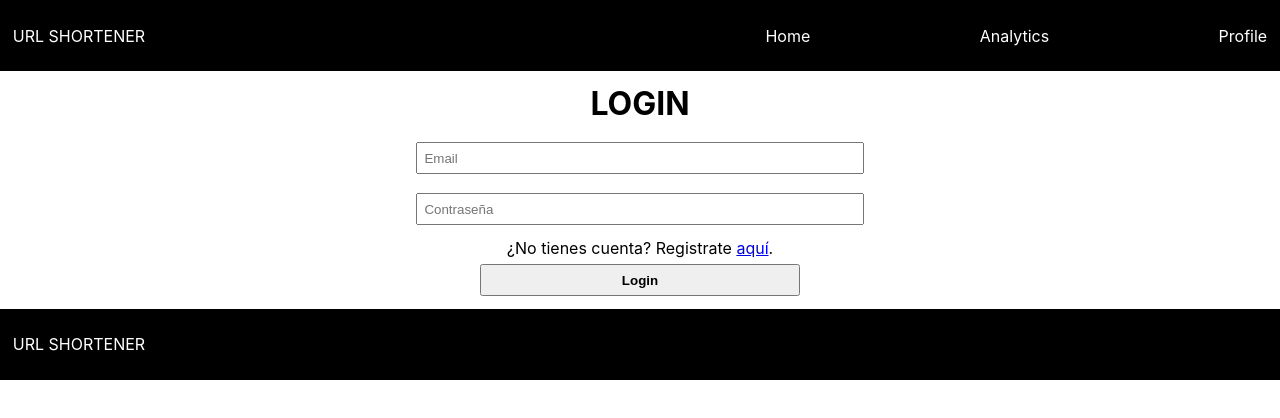
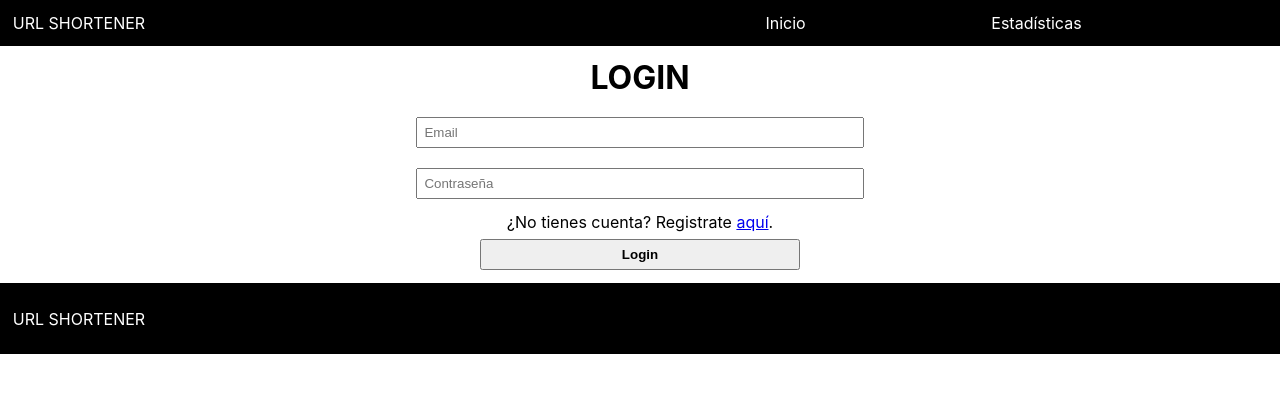
Before and after one commit to FabioChP/PFC_Fabio_Chamorro, a React (Create React App) app in the folder frontend/url-shortener/: page /login in a window 1280 px wide. Shown: the top 418 px of the page. Built offline with nearby package versions, Linux system fonts and the light colour scheme.

Commit message:
Modificada la vista devolver usuario y acomodado el login

```diff
--- a/frontend/url-shortener/src/sites/login/login.js
+++ b/frontend/url-shortener/src/sites/login/login.js
@@ -2,8 +2,11 @@ import { Link } from "react-router-dom";
 import "./login.css"
 import { useState } from "react";
 import axios from "axios";
+import { useNavigate } from "react-router-dom";
 
 function Login() {
+
+    const navigate = useNavigate();
     const [email, setEmail] = useState("");
     const [password, setPassword] = useState("");
 
@@ -23,7 +26,9 @@ function Login() {
             axios.post("http://localhost:8000/iniciar_sesion/", {"email":email, "password":password})
             .then(response => {
                 sessionStorage.setItem("AUTH_TOKEN", response.data.token)
+                sessionStorage.setItem("UNAME", response.data.uname)
                 console.log("Sesión iniciada")
+                navigate("/")
             })
             .catch(error => {
                 console.error("Error al iniciar sesion:", error);
--- a/frontend/url-shortener/src/sites/main/main.css
+++ b/frontend/url-shortener/src/sites/main/main.css
@@ -9,7 +9,7 @@
 header {
     display: flex;
     background-color: black;
-    padding: 2% 1%;
+    padding: 1% 1%;
     justify-content: space-between;
     margin-bottom: 1%;
 }
@@ -21,6 +21,9 @@ header {
 }
 
 .headerLink {
+    display: flex;
+    justify-content: right;
+    align-items: center;
     color: white;
     text-decoration: none;
 }
--- a/frontend/url-shortener/src/sites/main/main.js
+++ b/frontend/url-shortener/src/sites/main/main.js
@@ -2,13 +2,20 @@ import { Link, Outlet } from "react-router-dom";
 import "./main.css"
 
 function main() {
+
+let user_link = "/user/" + sessionStorage.getItem("UNAME")
+let perfil = <Link to="/login" className="headerLink">Iniciar sesión</Link>
+if (user_link != "/user/") {
+    perfil = <Link to={user_link} className="headerLink">{sessionStorage.getItem("UNAME")}</Link>
+}
+
     return <>
         <header>
             <Link to="/" className="headerLink">URL SHORTENER</Link>
             <div className="headerLinkGroup">
-                <Link to="/" className="headerLink">Home</Link>
-                <Link to="/statistics" className="headerLink">Analytics</Link>
-                <Link to="/user" className="headerLink">Profile</Link>
+                <Link to="/" className="headerLink">Inicio</Link>
+                <Link to="/statistics" className="headerLink">Estadísticas</Link>
+                {perfil}
             </div>
         </header>
         {<Outlet />}
```
Also changed, not shown: 1 other file (tests, documents, lock files or other folders).
